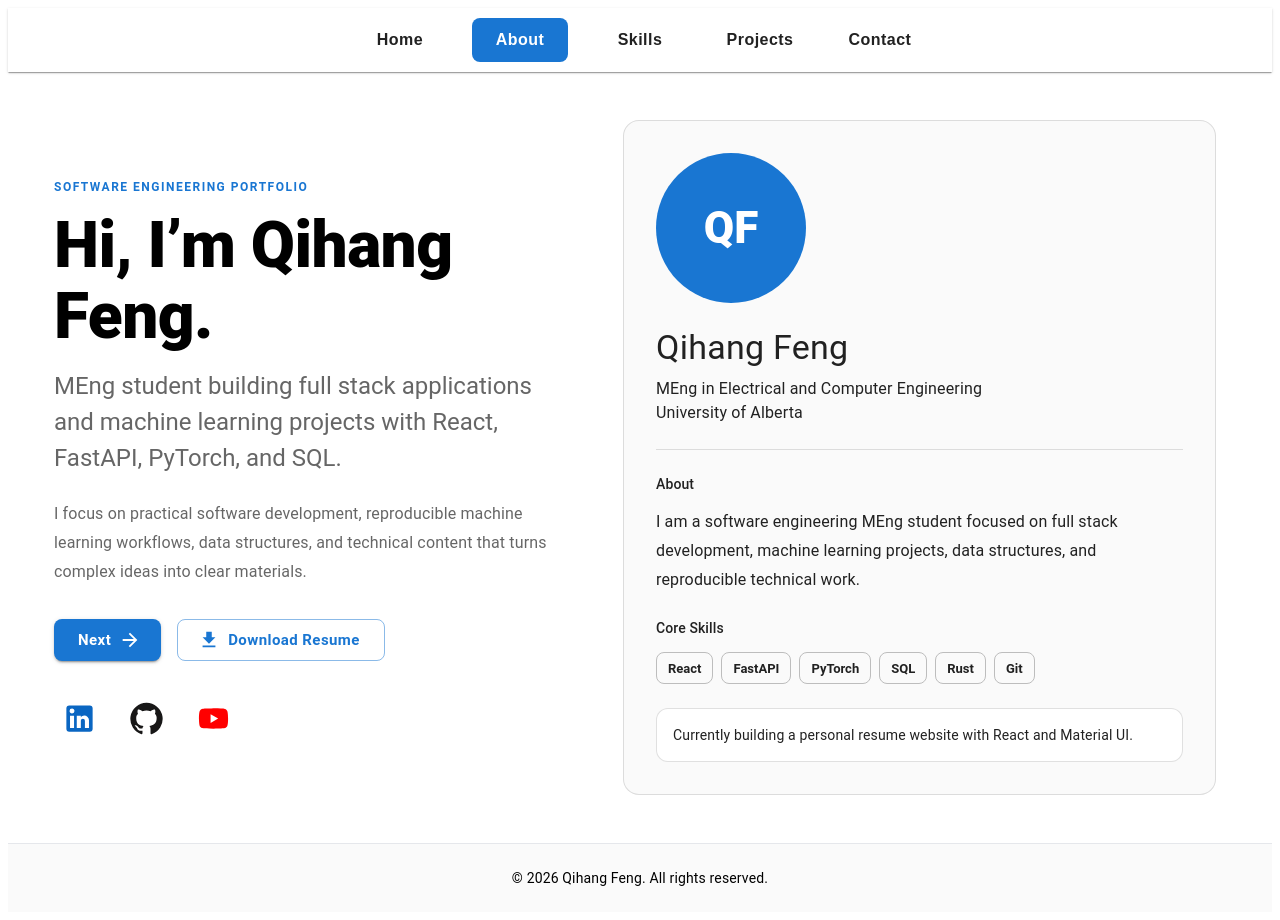
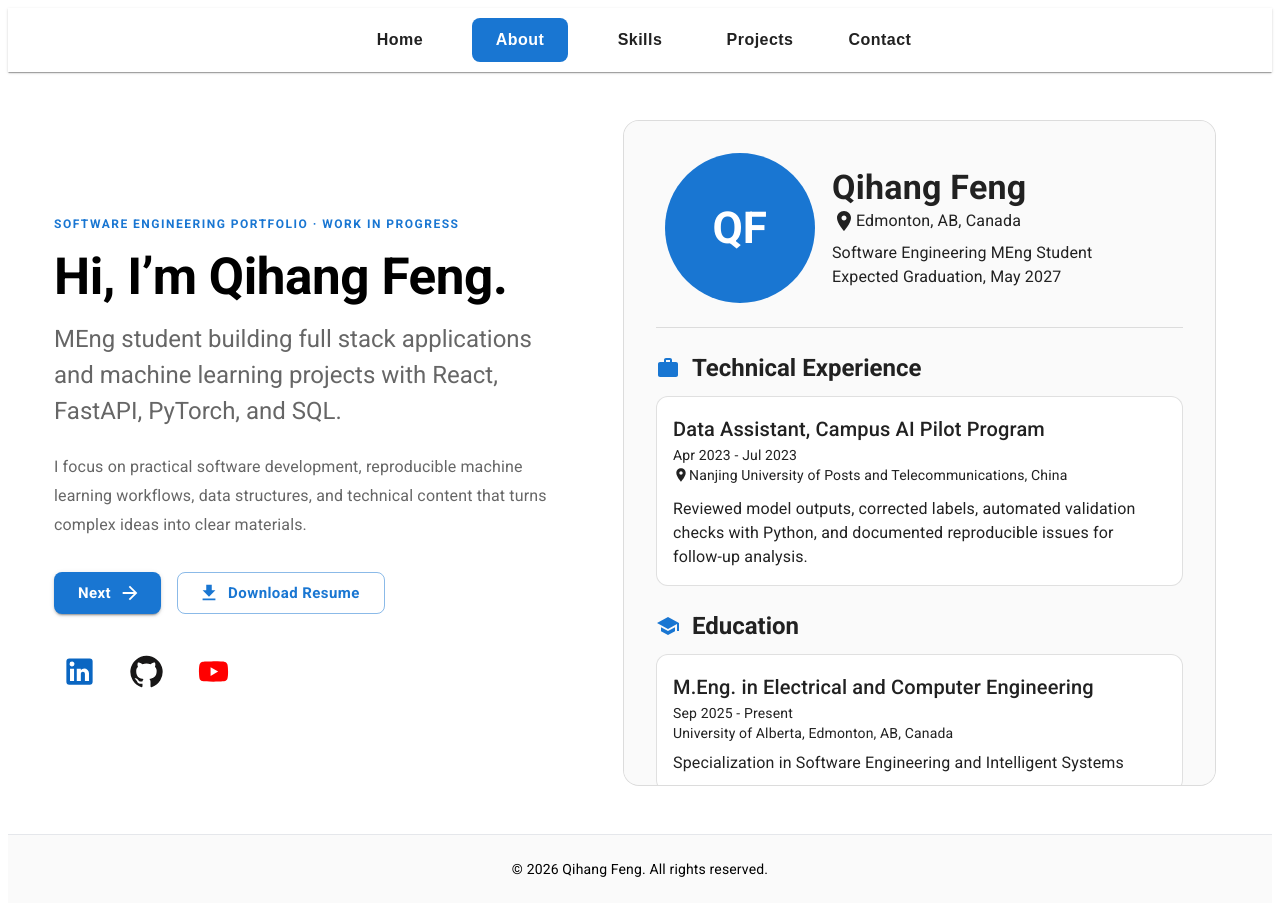
Before and after one commit to be-keb/PortFolio, a React (Vite) app: page / in a window 1280 px wide. Both pictures are taken after a click on the button "About". Built offline with nearby package versions, Linux system fonts and the light colour scheme.

Commit message:
Polish AboutCard

```diff
--- a/package.json
+++ b/package.json
@@ -12,6 +12,7 @@
   "dependencies": {
     "@emotion/react": "^11.14.0",
     "@emotion/styled": "^11.14.1",
+    "@fontsource/roboto": "^5.2.10",
     "@mui/icons-material": "^9.0.1",
     "@mui/material": "^9.0.1",
     "react": "^19.2.6",
--- a/src/components/AboutCard.jsx
+++ b/src/components/AboutCard.jsx
@@ -1,16 +1,10 @@
-import {
-  Avatar,
-  Box,
-  Chip,
-  Divider,
-  Paper,
-  Stack,
-  Typography,
-} from "@mui/material";
+import { Avatar, Box, Divider, Paper, Stack, Typography } from "@mui/material";
+
+import SchoolIcon from "@mui/icons-material/School";
+import WorkIcon from "@mui/icons-material/Work";
+import LocationOnIcon from "@mui/icons-material/LocationOn";
 
 function AboutCard() {
-  const skills = ["React", "FastAPI", "PyTorch", "SQL", "Rust", "Git"];
-
   return (
     <Paper
       elevation={0}
@@ -18,6 +12,8 @@ function AboutCard() {
         p: { xs: 3, md: 4 },
         borderRadius: 4,
         border: "1px solid",
+        height: "75vh",
+        overflow: "auto",
         borderColor: "divider",
         backgroundColor: "#fafafa",
         animation: "cardPop 500ms ease forwards",
@@ -34,6 +30,11 @@ function AboutCard() {
       }}
     >
       <Stack spacing={3}>
+        {/* Header */}
+        <Stack
+          direction={"row"}
+          sx={{ justifyContent: "space-around", alignItems: "center" }}
+        >
           <Avatar
             sx={{
               width: 150,
@@ -46,50 +47,115 @@ function AboutCard() {
             QF
           </Avatar>
 
-        <Box>
-          <Typography variant="h4" fontWeight={700}>
+          <Box sx={{ width: "65%" }}>
+            <Typography variant="h4" sx={{ fontWeight: 600 }}>
               Qihang Feng
             </Typography>
 
-          <Typography sx={{ mt: 1 }}>
-            MEng in Electrical and Computer Engineering
+            <Stack direction={"row"} sx={{ alignItems: "center" }}>
+              <LocationOnIcon />
+              <Typography color="text.secondary">
+                Edmonton, AB, Canada
+              </Typography>
+            </Stack>
+
+            <Typography color="text.secondary" sx={{ mt: 1 }}>
+              Software Engineering MEng Student
             </Typography>
 
-          <Typography color="text.secondary">University of Alberta</Typography>
+            <Typography color="text.secondary">
+              Expected Graduation, May 2027
+            </Typography>
           </Box>
+        </Stack>
 
         <Divider />
 
+        {/* Technical Experience */}
         <Box>
-          <Typography variant="subtitle2" fontWeight={700} sx={{ mb: 1.5 }}>
-            About
+          <Stack
+            direction="row"
+            spacing={1.5}
+            sx={{ mb: 1.5, alignItems: "center" }}
+          >
+            <WorkIcon sx={{ color: "primary.main" }} />
+            <Typography variant="h5" sx={{ fontWeight: 600 }}>
+              Technical Experience
+            </Typography>
+          </Stack>
+
+          <Box
+            sx={{
+              p: 2,
+              borderRadius: 3,
+              backgroundColor: "white",
+              border: "1px solid",
+              borderColor: "divider",
+            }}
+          >
+            <Typography variant="h6">
+              Data Assistant, Campus AI Pilot Program
+            </Typography>
+            <Typography variant="body2" color="text.secondary">
+              Apr 2023 - Jul 2023
+            </Typography>
+            <Stack direction={"row"} sx={{ alignItems: "center" }}>
+              <LocationOnIcon sx={{ fontSize: 16 }} />
+              <Typography variant="body2" color="text.secondary">
+                Nanjing University of Posts and Telecommunications, China
+              </Typography>
+            </Stack>
+
+            <Typography
+              variant="body1"
+              color="text.secondary"
+              sx={{ mt: 1.5, lineHeight: 1.5 }}
+            >
+              Reviewed model outputs, corrected labels, automated validation
+              checks with Python, and documented reproducible issues for
+              follow-up analysis.
+            </Typography>
+          </Box>
+        </Box>
+
+        {/* Education */}
+        <Box>
+          <Stack
+            direction="row"
+            spacing={1.5}
+            sx={{ mb: 1.5, alignItems: "center" }}
+          >
+            <SchoolIcon sx={{ color: "primary.main" }} />
+            <Typography variant="h5" sx={{ fontWeight: 600 }}>
+              Education
+            </Typography>
+          </Stack>
+
+          <Stack spacing={2}>
+            <Box
+              sx={{
+                p: 2,
+                borderRadius: 3,
+                backgroundColor: "white",
+                border: "1px solid",
+                borderColor: "divider",
+              }}
+            >
+              <Typography variant="h6">
+                M.Eng. in Electrical and Computer Engineering
               </Typography>
 
-          <Typography color="text.secondary" sx={{ lineHeight: 1.8 }}>
-            I am a software engineering MEng student focused on full stack
-            development, machine learning projects, data structures, and
-            reproducible technical work.
-          </Typography>
-        </Box>
-
-        <Box>
-          <Typography variant="subtitle2" fontWeight={700} sx={{ mb: 1.5 }}>
-            Core Skills
+              <Typography variant="body2" color="text.secondary">
+                Sep 2025 - Present
               </Typography>
 
-          <Stack direction="row" spacing={1} useFlexGap flexWrap="wrap">
-            {skills.map((skill) => (
-              <Chip
-                key={skill}
-                label={skill}
-                variant="outlined"
-                sx={{
-                  fontWeight: 600,
-                  borderRadius: 2,
-                }}
-              />
-            ))}
-          </Stack>
+              <Typography variant="body2" color="text.secondary">
+                University of Alberta, Edmonton, AB, Canada
+              </Typography>
+
+              <Typography variant="body1" color="text.secondary" sx={{ mt: 1 }}>
+                Specialization in Software Engineering and Intelligent Systems
+              </Typography>
             </Box>
 
             <Box
@@ -101,10 +167,19 @@ function AboutCard() {
                 borderColor: "divider",
               }}
             >
+              <Typography variant="h6">
+                B.Eng. in Internet of Things Engineering
+              </Typography>
+
               <Typography variant="body2" color="text.secondary">
-            Currently building a personal resume website with React and Material
-            UI.
+                Sep 2019 - Jun 2023
               </Typography>
+
+              <Typography variant="body2" color="text.secondary">
+                Nanjing University of Posts and Telecommunications, China
+              </Typography>
+            </Box>
+          </Stack>
         </Box>
       </Stack>
     </Paper>
--- a/src/components/ContactCard.jsx
+++ b/src/components/ContactCard.jsx
@@ -45,6 +45,8 @@ function ContactCard() {
       sx={{
         p: { xs: 3, md: 4 },
         borderRadius: 4,
+        height: { md: "75vh" },
+        overflow: "auto",
         border: "1px solid",
         borderColor: "divider",
         backgroundColor: "#fafafa",
--- a/src/components/HeroSection.jsx
+++ b/src/components/HeroSection.jsx
@@ -72,7 +72,7 @@ function HeroSection({ activePanel, setActivePanel }) {
                 letterSpacing: 1.5,
               }}
             >
-              Software Engineering Portfolio
+              Software Engineering Portfolio · Work in Progress
             </Typography>
 
             <Typography
@@ -82,7 +82,7 @@ function HeroSection({ activePanel, setActivePanel }) {
                 mt: 1,
                 fontWeight: 800,
                 lineHeight: 1.1,
-                fontSize: { xs: "2.6rem", md: "4rem" },
+                fontSize: { xs: "2.6rem", md: hasActivePanel ? "3.2rem" : "4rem" },
               }}
             >
               Hi, I’m Qihang Feng.
@@ -137,7 +137,7 @@ function HeroSection({ activePanel, setActivePanel }) {
               <Button
                 variant="outlined"
                 size="large"
-                href="/Qihang_Feng_Resume.pdf"
+                href={`${import.meta.env.BASE_URL}Qihang_Feng_Resume.pdf`}
                 download
                 startIcon={<DownloadIcon />}
                 sx={{
--- a/src/components/ProjectsCard.jsx
+++ b/src/components/ProjectsCard.jsx
@@ -54,7 +54,7 @@ function ProjectsCard() {
         border: "1px solid",
         borderColor: "divider",
         backgroundColor: "#fafafa",
-        maxHeight: { md: "72vh" },
+        maxHeight: { md: "75vh" },
         overflowY: "auto",
         animation: "cardPop 500ms ease forwards",
         "@keyframes cardPop": {
--- a/src/components/SkillsCard.jsx
+++ b/src/components/SkillsCard.jsx
@@ -37,6 +37,8 @@ function SkillsCard() {
         borderRadius: 4,
         border: "1px solid",
         borderColor: "divider",
+        height: { md: "75vh" },
+        overflowY: "auto",
         backgroundColor: "#fafafa",
         animation: "cardPop 500ms ease forwards",
         "@keyframes cardPop": {
--- a/src/main.jsx
+++ b/src/main.jsx
@@ -1,3 +1,8 @@
+import "@fontsource/roboto/300.css";
+import "@fontsource/roboto/400.css";
+import "@fontsource/roboto/500.css";
+import "@fontsource/roboto/700.css";
+
 import { StrictMode } from 'react'
 import { createRoot } from 'react-dom/client'
 import App from './App.jsx'
```
Also changed, not shown: 2 other files (tests, documents, lock files or other folders). Lines whose indentation alone changed are shown as unchanged.
